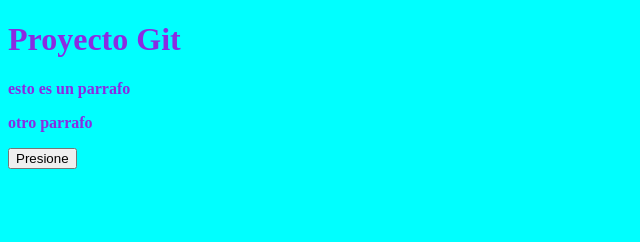
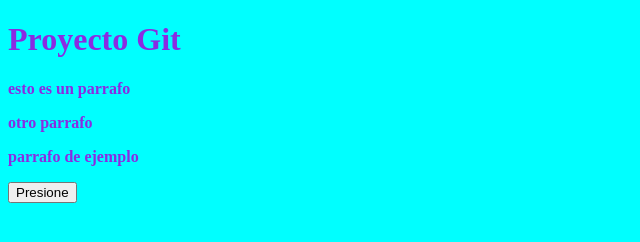
Before and after one commit to Wariuz/cursogit, a plain HTML site: page index.html in a window 1280 px wide. Shown: the whole page, without its empty margins (0-640 px from the left). Drawn offline with Linux system fonts and the light colour scheme.

Commit message:
creando otro parrafo master

```diff
--- a/index.html
+++ b/index.html
@@ -13,6 +13,7 @@
     <p>esto es un parrafo </p>
 
     <p>otro parrafo</p>
+    <p>parrafo de ejemplo</p>
     <input type="button" onclick="saludo()" value="Presione">
 </body>
 </html>
```
